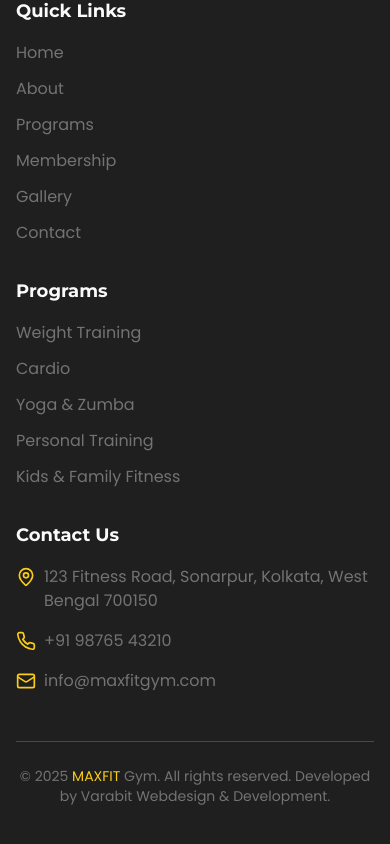
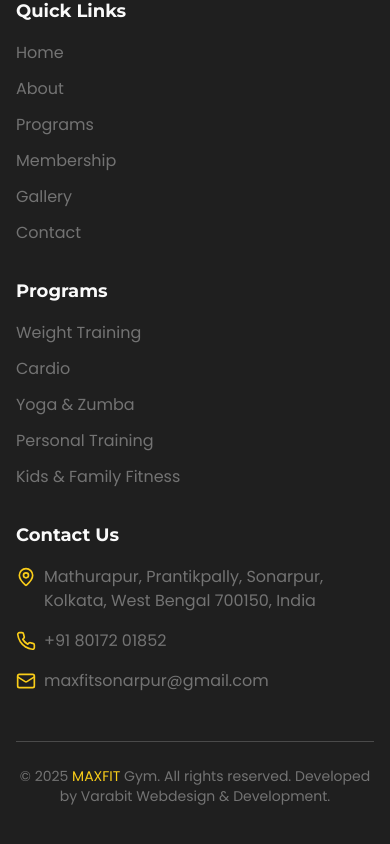
Before and after one commit to HridoyVaraby/Maxfit-next, a Next.js app: page / in a window 390 px wide. Shown: the part 8497-9341 px from the top of the page. Built offline with nearby package versions, Linux system fonts and the light colour scheme.

Commit message:
fix(layout): update contact details in footer
Update the gym's address, phone number, and email in the footer component to reflect current contact information.

```diff
--- a/components/layout/Footer.tsx
+++ b/components/layout/Footer.tsx
@@ -82,15 +82,15 @@ export default function Footer() {
             <ul className="space-y-4">
               <li className="flex items-start">
                 <MapPin className="mr-2 h-5 w-5 text-primary shrink-0 mt-0.5" />
-                <span className="text-muted-foreground">123 Fitness Road, Sonarpur, Kolkata, West Bengal 700150</span>
+                <span className="text-muted-foreground">Mathurapur, Prantikpally, Sonarpur, Kolkata, West Bengal 700150, India</span>
               </li>
               <li className="flex items-center">
                 <Phone className="mr-2 h-5 w-5 text-primary" />
-                <span className="text-muted-foreground">+91 98765 43210</span>
+                <span className="text-muted-foreground">+91 80172 01852</span>
               </li>
               <li className="flex items-center">
                 <Mail className="mr-2 h-5 w-5 text-primary" />
-                <span className="text-muted-foreground">info@maxfitgym.com</span>
+                <span className="text-muted-foreground">maxfitsonarpur@gmail.com</span>
               </li>
             </ul>
           </div>
```
